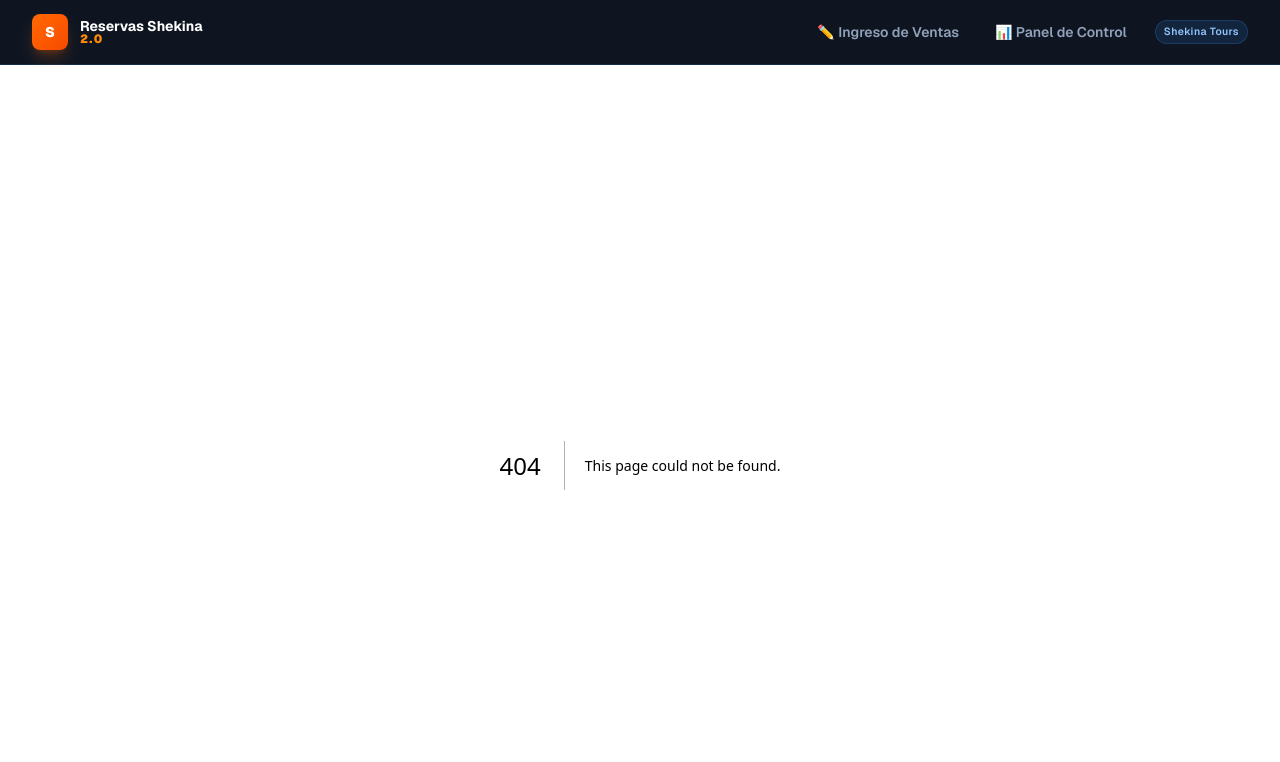
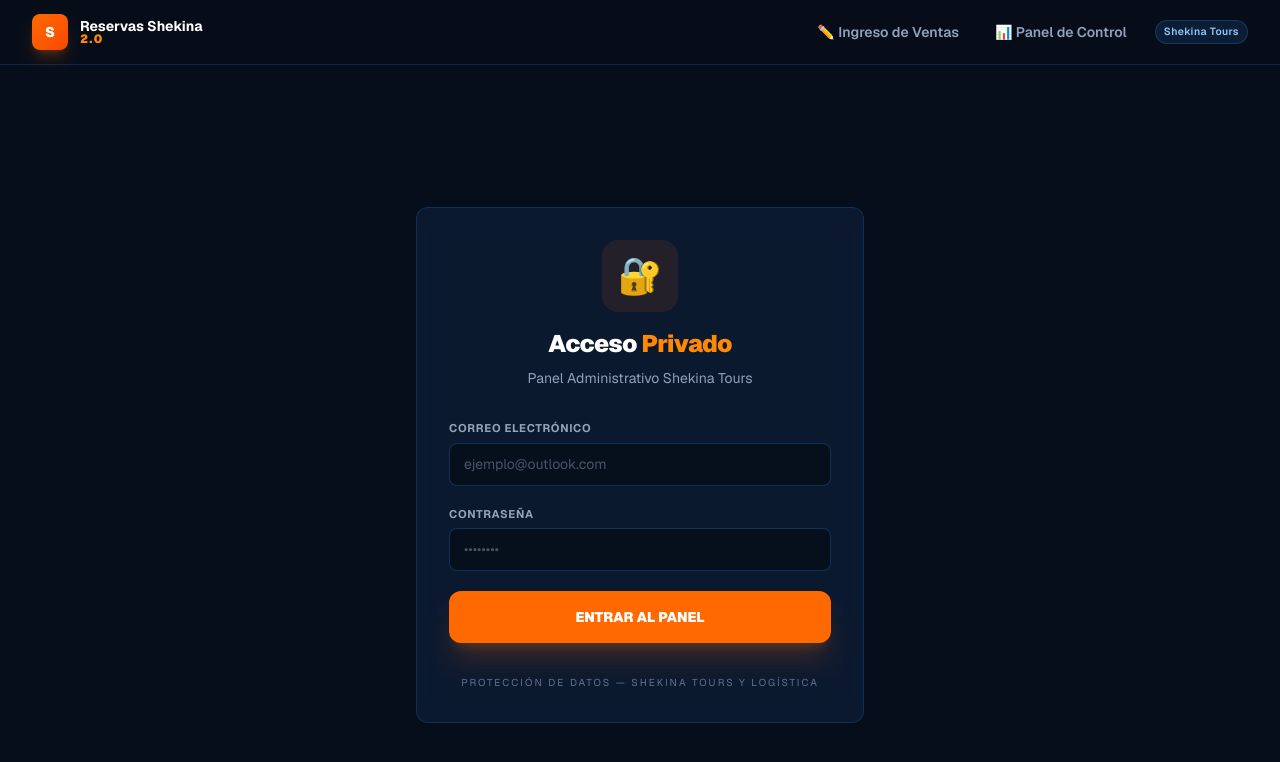
Before and after one commit to JCshekin17/Digitacion_shekina, a Next.js app: page /login in a window 1280 px wide. Before the commit this address had no page. Shown: the top 762 px of the page. Built offline with nearby package versions, Linux system fonts and the light colour scheme.

Commit message:
Security: Implemented Login page and Dashboard auth guard

```diff
--- a/src/app/dashboard/page.tsx
+++ b/src/app/dashboard/page.tsx
@@ -1,13 +1,58 @@
-import type { Metadata } from 'next'
+'use client'
+
+import { useEffect, useState } from 'react'
+import { useRouter } from 'next/navigation'
+import { supabase } from '@/lib/supabase'
 import Dashboard from '@/components/Dashboard'
 
-export const dynamic = 'force-dynamic'
+export default function DashboardPage() {
+  const [session, setSession] = useState<any>(null)
+  const [loading, setLoading] = useState(true)
+  const router = useRouter()
 
-export const metadata: Metadata = {
-  title: 'Panel de Control — Reservas Shekina 2.0',
-  description: 'Dashboard ejecutivo con KPIs de ventas, cartera y exportación CSV para Shekina Tours',
+  useEffect(() => {
+    const checkUser = async () => {
+      const { data: { session } } = await supabase.auth.getSession()
+      if (!session) {
+        router.push('/login')
+      } else {
+        setSession(session)
+      }
+      setLoading(false)
+    }
+
+    checkUser()
+
+    const { data: { subscription } } = supabase.auth.onAuthStateChange((_event, session) => {
+      setSession(session)
+      if (!session) router.push('/login')
+    })
+
+    return () => subscription.unsubscribe()
+  }, [router])
+
+  const handleLogout = async () => {
+    await supabase.auth.signOut()
+    router.push('/login')
+  }
+
+  if (loading) return (
+    <div className="min-h-screen bg-[#070e1b] flex items-center justify-center">
+      <div className="text-orange-500 animate-pulse font-black tracking-widest text-xs uppercase">Validando Acceso...</div>
+    </div>
+  )
+
+  if (!session) return null
+
+  return (
+    <div className="relative">
+      <button
+        onClick={handleLogout}
+        className="absolute top-4 right-4 z-50 px-4 py-2 bg-red-500/10 border border-red-500/30 text-red-400 text-[10px] font-bold rounded-lg hover:bg-red-500 hover:text-white transition-all uppercase tracking-widest"
+      >
+        Cerrar Sesión 🔒
+      </button>
+      <Dashboard />
+    </div>
+  )
 }
-
-export default function DashboardPage() {
-  return <Dashboard />
-}
--- /dev/null
+++ b/src/app/login/page.tsx
@@ -0,0 +1,89 @@
+'use client'
+
+import { useState } from 'react'
+import { supabase } from '@/lib/supabase'
+import { useRouter } from 'next/navigation'
+
+export default function LoginPage() {
+  const [email, setEmail] = useState('')
+  const [password, setPassword] = useState('')
+  const [loading, setLoading] = useState(false)
+  const [error, setError] = useState<string | null>(null)
+  const router = useRouter()
+
+  const handleLogin = async (e: React.FormEvent) => {
+    e.preventDefault()
+    setLoading(true)
+    setError(null)
+
+    const { error } = await supabase.auth.signInWithPassword({
+      email,
+      password,
+    })
+
+    if (error) {
+      setError('Credenciales incorrectas o usuario no registrado.')
+      setLoading(false)
+    } else {
+      router.push('/dashboard')
+    }
+  }
+
+  return (
+    <div className="min-h-screen bg-[#070e1b] flex items-center justify-center p-4">
+      <div className="max-w-md w-full glass-card p-8 animate-fade-in">
+        <div className="text-center mb-8">
+          <div className="inline-block p-4 rounded-2xl bg-orange-500/10 mb-4">
+            <span className="text-4xl">🔐</span>
+          </div>
+          <h1 className="text-2xl font-black text-white tracking-tight">
+            Acceso <span className="text-orange-400">Privado</span>
+          </h1>
+          <p className="text-slate-400 text-sm mt-2">Panel Administrativo Shekina Tours</p>
+        </div>
+
+        {error && (
+          <div className="mb-6 p-4 rounded-xl border border-red-500/30 bg-red-500/10 text-red-400 text-xs font-bold animate-shake">
+            {error}
+          </div>
+        )}
+
+        <form onSubmit={handleLogin} className="space-y-5">
+          <div>
+            <label className="label-corp">Correo Electrónico</label>
+            <input
+              type="email"
+              required
+              value={email}
+              onChange={(e) => setEmail(e.target.value)}
+              className="input-corp"
+              placeholder="ejemplo@outlook.com"
+            />
+          </div>
+          <div>
+            <label className="label-corp">Contraseña</label>
+            <input
+              type="password"
+              required
+              value={password}
+              onChange={(e) => setPassword(e.target.value)}
+              className="input-corp"
+              placeholder="••••••••"
+            />
+          </div>
+          <button
+            type="submit"
+            disabled={loading}
+            className="w-full py-4 bg-orange-500 hover:bg-orange-600 text-white rounded-xl font-black text-sm transition-all shadow-xl shadow-orange-500/20 disabled:opacity-50"
+          >
+            {loading ? 'VALIDANDO...' : 'ENTRAR AL PANEL'}
+          </button>
+        </form>
+
+        <p className="text-center text-slate-500 text-[10px] mt-8 uppercase tracking-[0.2em]">
+          Protección de Datos — Shekina Tours y Logística
+        </p>
+      </div>
+    </div>
+  )
+}
```
